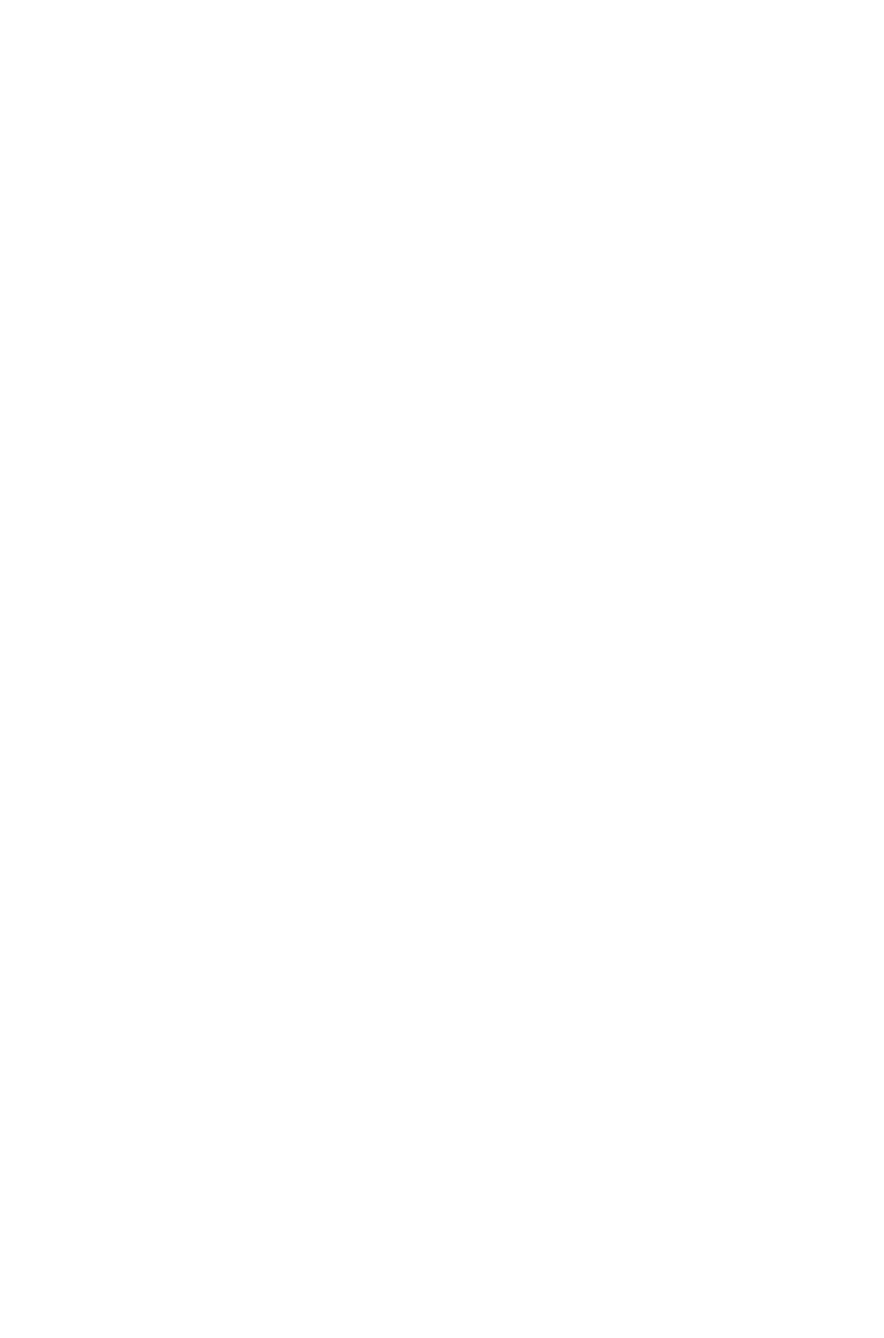
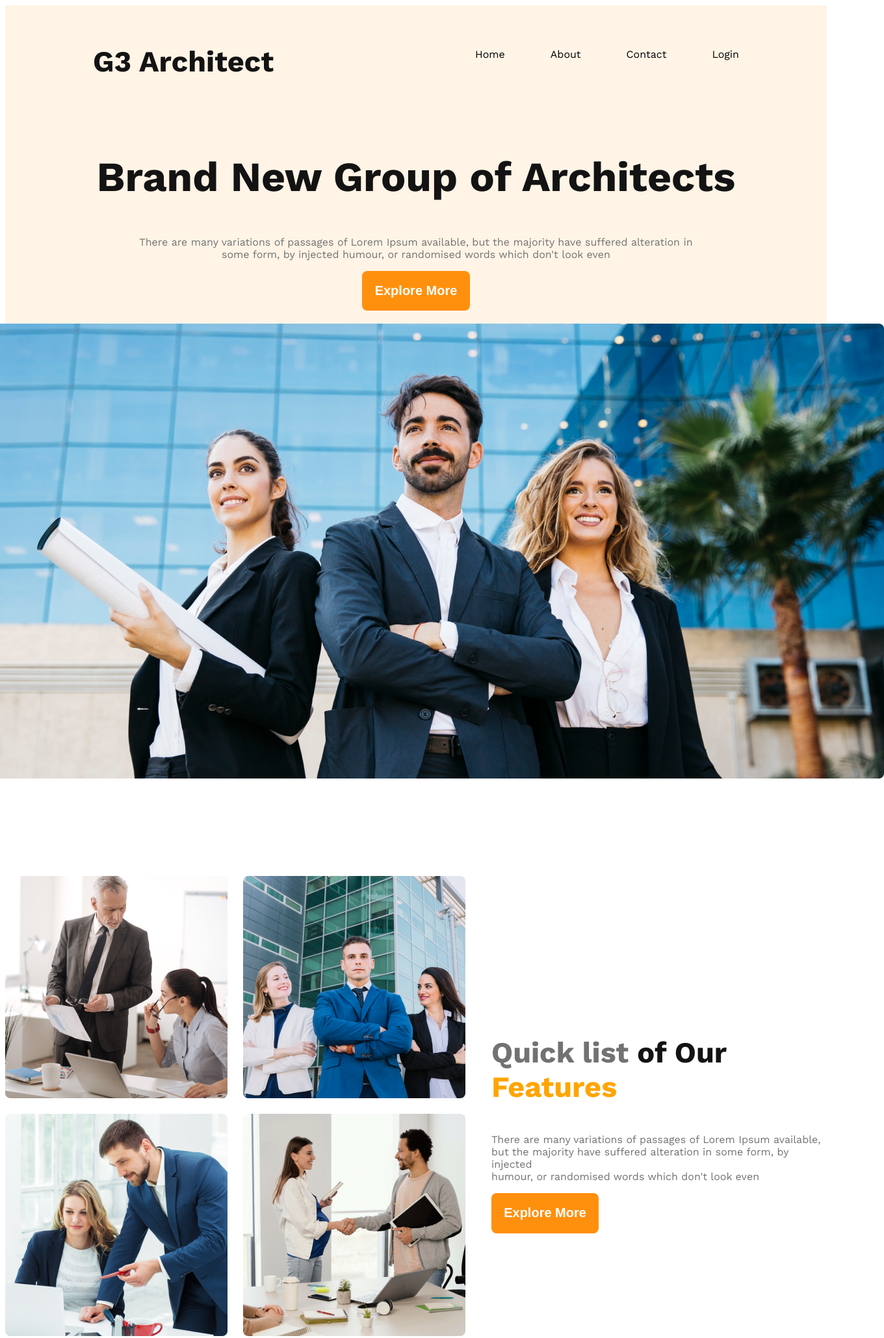
Before and after one commit to Captainboggey/g3-architects-resources, a plain HTML site: page index.html in a window 1280 px wide. Shown: the whole page at 65% size, 1360 px wide, since content can reach past the window. Before the commit the page ends 800 px from the top, so only its background shows below. Drawn offline with nearby package versions, Linux system fonts and the light colour scheme.

Commit message:
2nd stage done

```diff
--- a/index.html
+++ b/index.html
@@ -1,11 +1,93 @@
 <!DOCTYPE html>
 <html lang="en">
+
 <head>
     <meta charset="UTF-8">
     <meta name="viewport" content="width=device-width, initial-scale=1.0">
     <title>Document</title>
+    <link rel="stylesheet" href="/styles/styles.css">
 </head>
+
 <body>
 
+    <!-- header starts -->
+     <header>
+        <!-- nav starts -->
+         <nav>
+            <div class="head-line">
+            <h4>G3 Architect</h4></div>
+           <div> <ul class="nav-list">
+                <li>Home</li>
+                <li>About</li>
+                <li>Contact</li>
+                <li>Login</li>
+            </div>
+
+            </ul>
+
+         </nav>
+
+         <section class="page-title">
+            <div class="header-title">
+                <h1>Brand New
+                    Group of Architects
+                    </h1></div>
+
+            <div>
+                <p class="title-content">There are many variations of passages of Lorem Ipsum available, but the majority have suffered alteration in <br> some form, by injected humour, or randomised words which don't look even
+
+                </p></div>
+                <div class="explore"><button class="btn-primary">Explore More</button></div>
+
+
+
+
+                <div class="main-poster">
+                <img src="/images/banner.png" alt="" ></div>
+
+
+
+
+         </section>
+
+
+
+     </header>
+    <!-- header ends -->
+
+    <!-- main starts -->
+
+    <main>
+
+        <!-- quick list -->
+
+
+        <section class="quick-list">
+
+        <div class="img-container">
+            <img src="/images/team1.png" alt="">
+            <img src="/images/team2.png" alt="">
+            <img src="/images/team3.png" alt="">
+            <img src="/images/team4.png" alt="">
+        </div>
+        <div class="content-container">
+            <h3> <span class="quick">Quick list</span> of Our <span class="orange">Features</span></h3>
+            <p>There are many variations of passages of Lorem Ipsum available, <br> but the majority have suffered alteration in some form, by injected <br> humour, or randomised words which don't look even</p>
+            <button class="btn-primary">Explore More</button>
+        </div>
+
+    </section>
+     <!-- quick ends -->
+
+
+
+
+    </main>
+
+
+
+    <!-- main ends -->
+
 </body>
+
 </html>
--- /dev/null
+++ b/styles/styles.css
@@ -0,0 +1,226 @@
+/* shared Contents */
+@import url('https://fonts.googleapis.com/css2?family=Work+Sans:ital,wght@0,100..900;1,100..900&display=swap');
+
+body {
+    font-family: "Work Sans", system-ui;
+    font-optical-sizing: auto;
+    font-weight: <weight>;
+    font-style: normal;
+
+}
+
+.nav {
+    display: flex;
+}
+
+nav {
+    display: flex;
+    justify-content: space-around;
+    margin-top: 0px;
+
+}
+
+.page-title {
+    margin-bottom: 150px;
+}
+
+.banner {
+    padding: 0 240px;
+}
+
+
+
+nav ul {
+    display: flex;
+    list-style: none;
+    gap: 70px;
+    padding-top: 50px;
+}
+
+.head-line>h4 {
+    color: rgb(19, 19, 19);
+
+
+
+    font-size: 45px;
+
+    font-weight: 700;
+}
+
+
+
+header {
+    background: rgba(255, 144, 14, 0.1);
+
+}
+
+.title-content {
+    color: rgb(114, 114, 114);
+
+    font-family: Work Sans;
+
+    font-size: 16px;
+
+    font-weight: 400;
+}
+
+
+.header-title {
+
+    font-size: 16px;
+
+    font-weight: 400;
+    text-align: center;
+    margin: 0 auto;
+
+
+
+
+}
+
+.title-content {
+
+
+    text-align: center;
+}
+
+.header-title h1 {
+    color: rgb(19, 19, 19);
+
+    font-size: 64px;
+
+    font-weight: 700;
+
+}
+
+.btn-primary {
+    border-radius: 8px;
+    background: rgb(255, 144, 14);
+    padding: 1.2rem;
+    color: rgb(255, 255, 255);
+    border: 0;
+    font-size: 20px;
+    font-weight: 600;
+    margin-bottom: 20px;
+
+}
+
+.explore {
+    display: flex;
+    justify-content: center;
+
+}
+
+.main-poster {
+    border-radius: 8px;
+    display: flex;
+    justify-content: center;
+
+
+}
+
+/* quick Styles */
+.quick-list {
+    display: flex;
+    justify-content: center;
+    gap: 40px;
+
+}
+.content-container{
+    margin-top: 200px;
+}
+
+.img-container {
+    display: grid;
+    grid-template-columns: repeat(2, 1fr);
+    gap: 24px;
+
+
+}
+
+.content-container h3 {
+    font-family: Work Sans;
+
+    font-size: 45px;
+
+    font-weight: 700;
+    color: rgb(19, 19, 19);
+}
+
+.content-container p {
+    color: rgb(114, 114, 114);
+
+    font-family: Work Sans;
+
+    font-size: 16px;
+
+    font-weight: 400;
+
+}
+.quick{
+    color: rgb(114, 114, 114);
+}
+.orange{
+    color: orange;
+}
+
+@media screen and (max-width: 576px) {
+
+    nav   {
+        display: flex;
+        flex-direction: column;
+
+    }
+
+    .head-line {
+        text-align: center;
+    }
+
+    .nav-list {
+
+        padding: 0;
+    }
+
+
+    .page-title {
+        display: flex;
+        flex-direction: column;
+    }
+
+    .title-content {
+        padding: 0px;
+    }
+
+    .main-poster img {
+        width: 100%;
+
+    }
+    .img-container{
+        grid-template-columns: 1fr;
+        padding: 0 50px;
+    }
+    .quick-list{
+        flex-direction: column;
+
+    }
+    .content-container{
+        margin-top: 0;
+    }
+
+
+}
+
+@media screen and (min-width: 576px) and (max-width: 997px) {
+    .main-poster img {
+        width: 100%;
+
+    }
+
+    .head-line {
+        text-align: center;
+    }
+
+
+
+
+}
```
